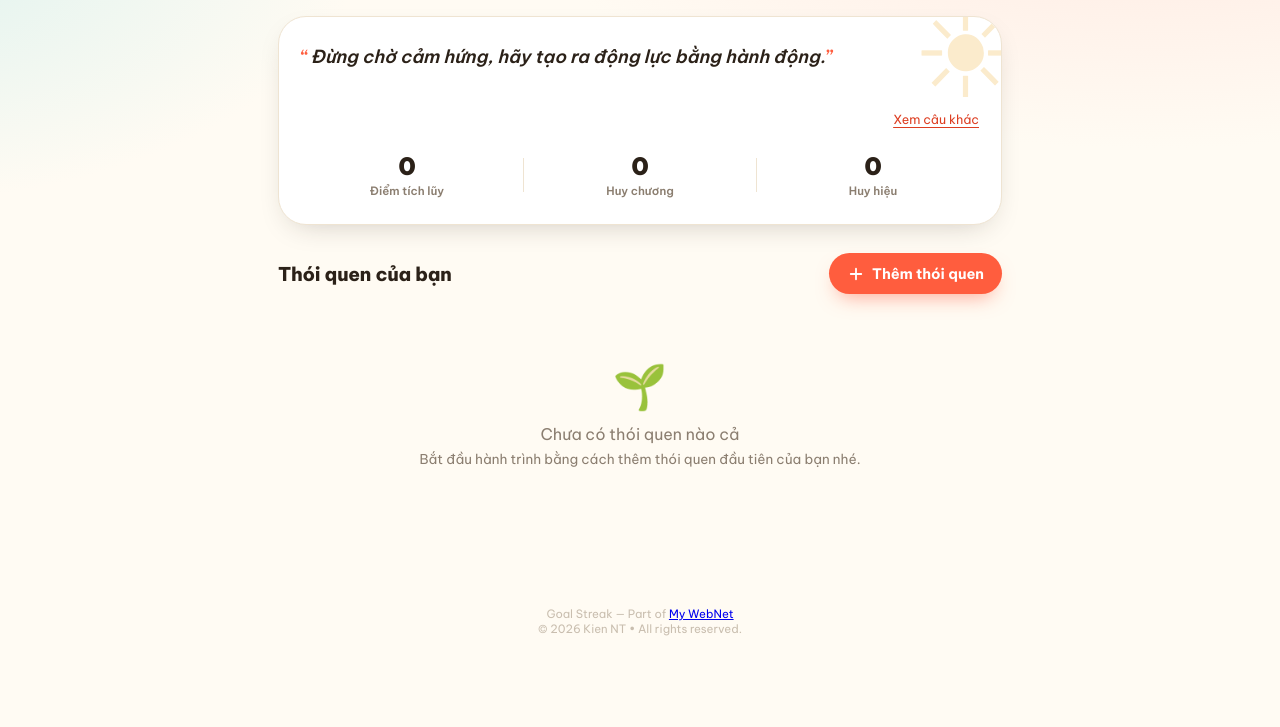
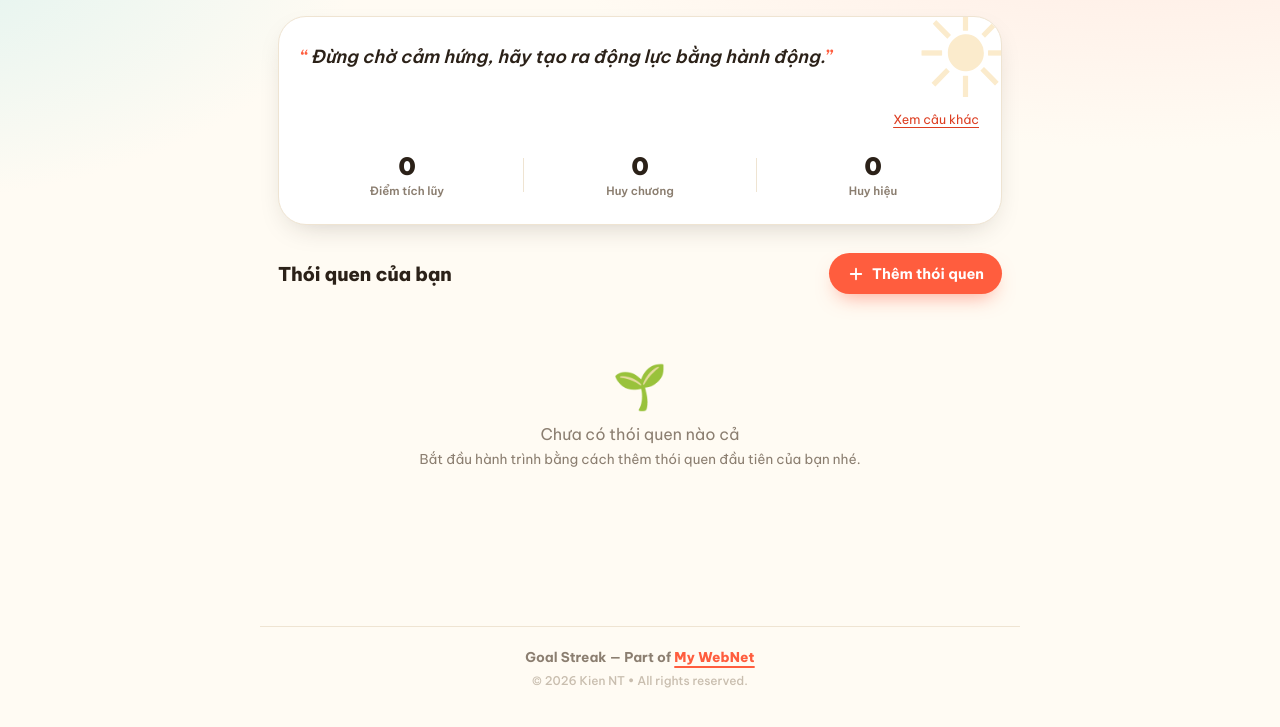
Before and after one commit to ntkientn/gs, a plain HTML site: page index.html in a window 1280 px wide. Shown: the part 71-798 px from the top of the page. Drawn offline with Linux system fonts and the light colour scheme; no server answers.

Commit message:
css for footer with WebNet link

```diff
--- a/css/style.css
+++ b/css/style.css
@@ -356,24 +356,42 @@ button{font-family:inherit;}
   .hero-stat-value{font-size:20px;}
 }
 
-/* ---------- back-to-webnet + footer ---------- */
-.utility-strip{
-  padding:6px 0;
-}
-.utility-strip-inner{
-  max-width:760px; margin:0 auto; padding:0 18px;
-}
-.back-to-webnet{
-  font-size:11px; font-weight:600; color:var(--ink-faint);
-  background:transparent; border:0px solid var(--line); border-radius:999px;
-  padding:3px 10px; text-decoration:none; opacity:.75; transition:opacity .15s ease, color .15s ease;
-}
-.back-to-webnet:hover{opacity:1; color:var(--ink-soft);}
-.site-footer{
-  max-width:760px; margin:0 auto; padding:8px 18px 34px; text-align:center;
-  font-size:11.5px; color:var(--ink-faint);
+/* ---------- footer ---------- */
+.site-footer {
+  max-width: 760px;
+  margin: 28px auto 0;
+  padding: 20px 18px 40px;
+  text-align: center;
+  border-top: 1px solid var(--line);
 }
 
+.footer-brand-line {
+  font-size: 13.5px;
+  font-weight: 700;
+  color: var(--ink-soft);
+  line-height: 1.5;
+}
+
+.footer-webnet-link {
+  color: var(--coral);
+  font-weight: 800;
+  text-decoration: underline;
+  text-decoration-thickness: 2px;
+  text-underline-offset: 4px;
+  letter-spacing: 0.2px;
+  transition: color 0.15s ease;
+}
+
+.footer-webnet-link:hover {
+  color: var(--coral-dark);
+}
+
+.footer-copy {
+  margin-top: 6px;
+  font-size: 12px;
+  font-weight: 500;
+  color: var(--ink-faint);
+}
 /* =========================================================
    DRAWER MENU STYLES (Added)
    ========================================================= */
```
